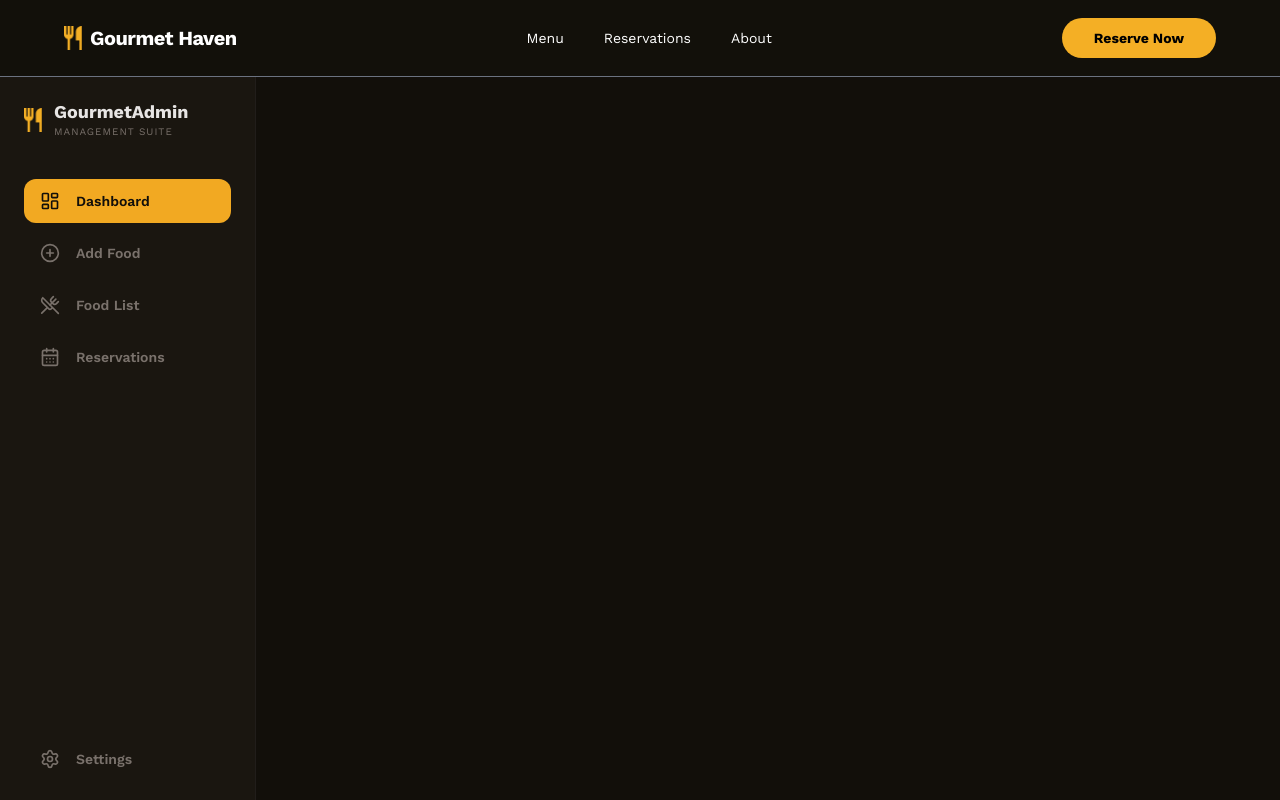
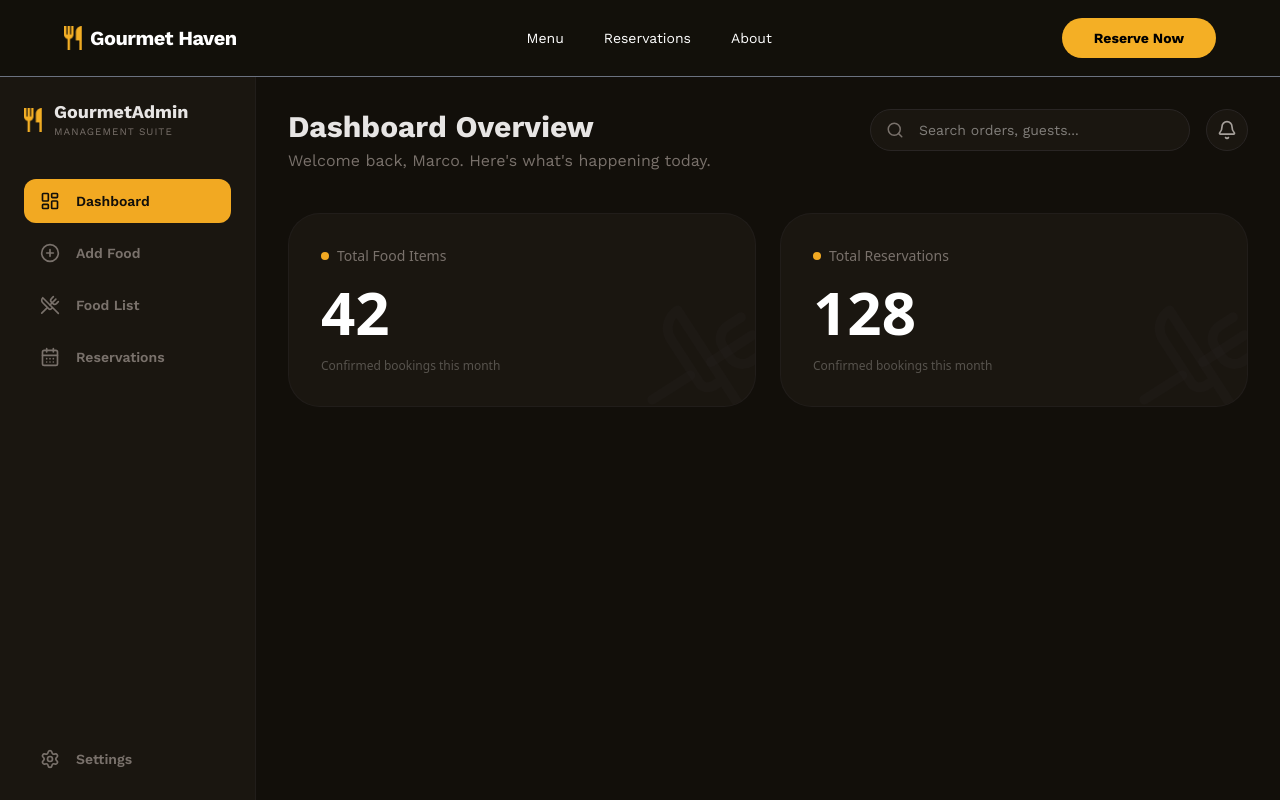
Before and after one commit to ferdoushasanpr/VantageTable, a Next.js app: page /dashboard in a window 1280 px wide. Shown: the top 800 px of the page. Built offline with nearby package versions, Linux system fonts and the light colour scheme.

Commit message:
feat: StatCard Component Added

```diff
--- a/app/(admin)/dashboard/page.tsx
+++ b/app/(admin)/dashboard/page.tsx
@@ -1,14 +1,45 @@
 import React from "react";
-
+import { Search, Bell } from "lucide-react";
 import Sidebar from "@/components/sidebar/sidebar";
+import StatCard from "@/components/statcard";
 
 const DashboardPage = (): React.ReactNode => {
   return (
     <div className="flex min-h-screen bg-[#120f0a] text-stone-200 font-sans">
       <Sidebar />
 
-      {/* --- Main Content --- */}
-      <main className="flex-1 p-8 overflow-y-auto"></main>
+      <main className="flex-1 p-8 overflow-y-auto">
+        <header className="flex justify-between items-start mb-10">
+          <div>
+            <h2 className="text-3xl font-bold font-work">Dashboard Overview</h2>
+            <p className="text-stone-500 font-work mt-1">
+              Welcome back, Marco. Here&apos;s what&apos;s happening today.
+            </p>
+          </div>
+          <div className="flex items-center gap-4">
+            <div className="relative">
+              <Search
+                className="absolute left-4 top-1/2 -translate-y-1/2 text-stone-500"
+                size={18}
+              />
+              <input
+                type="text"
+                placeholder="Search orders, guests..."
+                className="bg-[#1a1610] border border-stone-800 font-work rounded-full py-2.5 pl-12 pr-6 w-80 placeholder:font-work focus:outline-none focus:border-[#f2a922]/50 transition-all text-sm"
+              />
+            </div>
+            <button className="p-2.5 bg-[#1a1610] border border-stone-800 rounded-full text-stone-400 hover:text-[#f2a922]">
+              <Bell size={20} />
+            </button>
+          </div>
+        </header>
+
+        {/* Stats Grid */}
+        <div className="grid grid-cols-2 gap-6 mb-10">
+          <StatCard title="Total Food Items" value="42" />
+          <StatCard title="Total Reservations" value="128" />
+        </div>
+      </main>
     </div>
   );
 };
--- /dev/null
+++ b/components/statcard.tsx
@@ -0,0 +1,33 @@
+import { UtensilsCrossed } from "lucide-react";
+import React from "react";
+
+interface StatCardProps {
+  title: string;
+  value: string;
+}
+
+export default function StatCard({
+  title,
+  value,
+}: StatCardProps): React.ReactNode {
+  return (
+    <div className="bg-[#1a1610] border border-stone-800/50 p-8 rounded-4xl relative overflow-hidden group">
+      <div className="relative z-10">
+        <div className="flex items-center gap-2 mb-4">
+          <div className="w-2 h-2 rounded-full bg-[#f2a922]"></div>
+          <p className="text-stone-500 text-sm font-medium">{title}</p>
+        </div>
+        <div className="flex items-baseline gap-4">
+          <h4 className="text-6xl font-bold text-white">{value}</h4>
+        </div>
+        <p className="text-stone-600 text-xs mt-4">
+          Confirmed bookings this month
+        </p>
+      </div>
+      <UtensilsCrossed
+        size={120}
+        className="absolute -right-4 -bottom-4 text-stone-800/20 rotate-12 group-hover:scale-110 transition-transform"
+      />
+    </div>
+  );
+}
```
